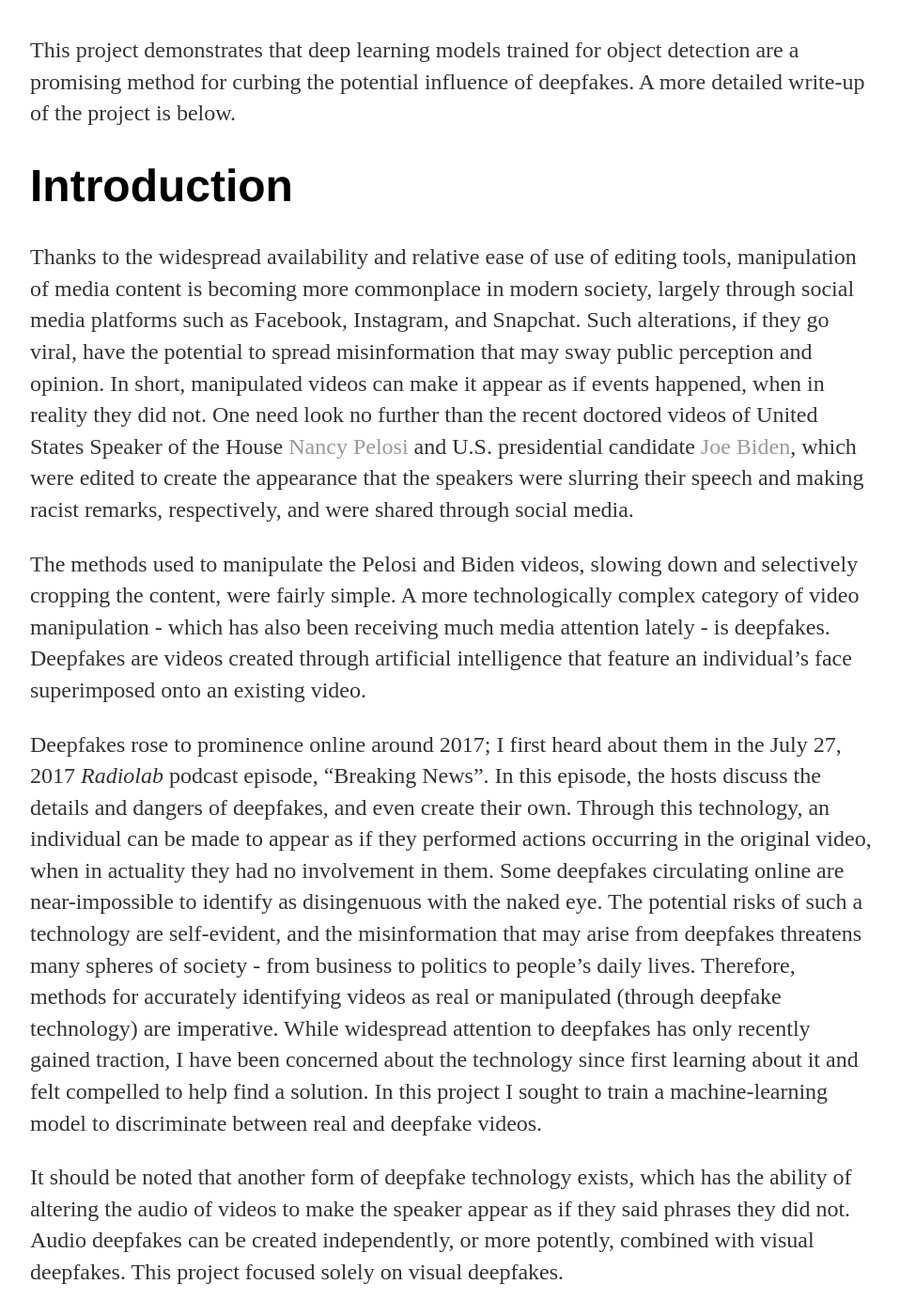
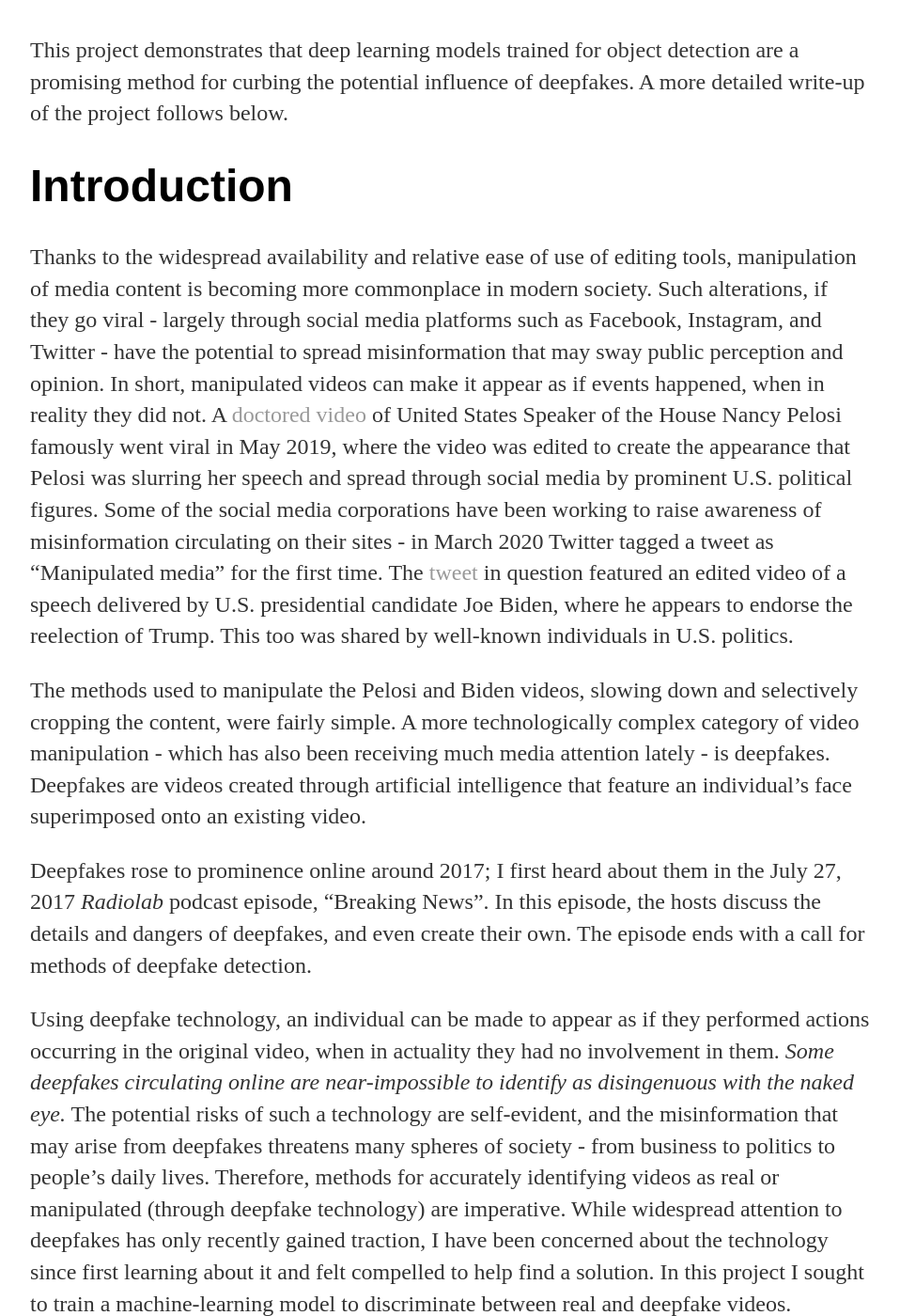
Before and after one commit to Ben4444/Ben4444.github.io, a Jekyll site: the page built from _posts/2020-03-22-training-model-for-deepfake-detection.md, in a window 1280 px wide and 1400 px high, scrolled down 2734 px. Shown: the whole window at 94% size, without its empty margins (160-1118 px from the left). Built offline with Jekyll 4.4.1, drawn with Linux system fonts in a browser that asks for light colours; some of the changed text lies outside the part shown.

Commit message:
Edited post

```diff
--- a/_posts/2020-03-22-training-model-for-deepfake-detection.md
+++ b/_posts/2020-03-22-training-model-for-deepfake-detection.md
@@ -9,51 +9,65 @@
 I took on this project with the goal of identifying tools for detecting deepfake videos. To do so, I manually annotated 300 minutes of video (totaling 449,977 frames) for real/fake faces using the Clay Sciences video annotation platform. These annotations were used to train a Single Shot MultiBox Detector (SSD) model with Keras and TensorFlow on Google Cloud Platform. Results demonstrate that the trained model is particularly adept at predicting fake faces. Specifically, when the model is very confident about its prediction of a face as fake, it is virtually 100% accurate. Some examples of the trained model's output are below. In these examples, I fed the model frames extracted from existing deepfake videos and had it predict which faces were real or fake.
 
 <p float="left">
-  <img src="/assets/images/back_to_the_future_00322_predict.png" alt="drawing" width="460"/>
-  <img src="/assets/images/back_to_the_future_01642_predict.png" alt="drawing" width="460"/>
+  <img src="/assets/images/back_to_the_future_00322_predict.png" alt="Back to the Future" width="460"/>
+  <img src="/assets/images/back_to_the_future_01642_predict.png" alt="Back to the Future" width="460"/>
     <figcaption><strong>Tom Holland and Robert Downey Jr. inserted into <i>Back to the Future</i></strong></figcaption>
 </p>
 <p>&nbsp;</p>
 
 <p float="left">
-  <img src="/assets/images/home_alone_01762_predict.png" alt="drawing" width="460"/>
+  <img src="/assets/images/home_alone_01762_predict.png" alt="Home Alone" width="460"/>
     <figcaption><strong>Sylvester Stallone inserted into <i>Home Alone</i></strong></figcaption>
 </p>
 <p>&nbsp;</p>
 
 <p float="left">
-  <img src="/assets/images/silence_of_the_lambs_00260_predict.png" alt="drawing" width="460"/>
-  <img src="/assets/images/silence_of_the_lambs_01988_predict.png" alt="drawing" width="460"/>
+  <img src="/assets/images/silence_of_the_lambs_00260_predict.png" alt="The Silence of the Lambs" width="460"/>
+  <img src="/assets/images/silence_of_the_lambs_01988_predict.png" alt="The Silence of the Lambs" width="460"/>
     <figcaption><strong>Willem Dafoe inserted into <i>The Silence of the Lambs</i></strong></figcaption>
 </p>
 <p>&nbsp;</p>
 
-This project demonstrates that deep learning models trained for object detection are a promising method for curbing the potential influence of deepfakes. A more detailed write-up of the project is below.
+This project demonstrates that deep learning models trained for object detection are a promising method for curbing the potential influence of deepfakes. A more detailed write-up of the project follows below.
 
 # Introduction
-Thanks to the widespread availability and relative ease of use of editing tools, manipulation of media content is becoming more commonplace in modern society, largely through social media platforms such as Facebook, Instagram, and Snapchat. Such alterations, if they go viral, have the potential to spread misinformation that may sway public perception and opinion. In short, manipulated videos can make it appear as if events happened, when in reality they did not. One need look no further than the recent doctored videos of United States Speaker of the House [Nancy Pelosi](https://www.nytimes.com/2019/05/24/us/politics/pelosi-doctored-video.html) and U.S. presidential candidate [Joe Biden](https://www.cnbc.com/2020/01/02/joe-biden-video-edited-to-suggest-racist-remark-went-viral.html), which were edited to create the appearance that the speakers were slurring their speech and making racist remarks, respectively, and were shared through social media.
+Thanks to the widespread availability and relative ease of use of editing tools, manipulation of media content is becoming more commonplace in modern society. Such alterations, if they go viral - largely through social media platforms such as Facebook, Instagram, and Twitter - have the potential to spread misinformation that may sway public perception and opinion. In short, manipulated videos can make it appear as if events happened, when in reality they did not. A [doctored video](https://www.nytimes.com/2019/05/24/us/politics/pelosi-doctored-video.html) of United States Speaker of the House Nancy Pelosi famously went viral in May 2019, where the video was edited to create the appearance that Pelosi was slurring her speech and spread through social media by prominent U.S. political figures. Some of the social media corporations have been working to raise awareness of misinformation circulating on their sites - in March 2020 Twitter tagged a tweet as "Manipulated media" for the first time. The [tweet](https://www.washingtonpost.com/technology/2020/03/08/twitter-flags-video-retweeted-by-president-trump-manipulated-media/) in question featured an edited video of a speech delivered by U.S. presidential candidate Joe Biden, where he appears to endorse the reelection of Trump. This too was shared by well-known individuals in U.S. politics.
 
 The methods used to manipulate the Pelosi and Biden videos, slowing down and selectively cropping the content, were fairly simple. A more technologically complex category of video manipulation - which has also been receiving much media attention lately - is deepfakes. Deepfakes are videos created through artificial intelligence that feature an individual's face superimposed onto an existing video.
 
-Deepfakes rose to prominence online around 2017; I first heard about them in the July 27, 2017 *Radiolab* podcast episode, "Breaking News". In this episode, the hosts discuss the details and dangers of deepfakes, and even create their own. Through this technology, an individual can be made to appear as if they performed actions occurring in the original video, when in actuality they had no involvement in them. Some deepfakes circulating online are near-impossible to identify as disingenuous with the naked eye. The potential risks of such a technology are self-evident, and the misinformation that may arise from deepfakes threatens many spheres of society - from business to politics to people's daily lives. Therefore, methods for accurately identifying videos as real or manipulated (through deepfake technology) are imperative. While widespread attention to deepfakes has only recently gained traction, I have been concerned about the technology since first learning about it and felt compelled to help find a solution. In this project I sought to train a machine-learning model to discriminate between real and deepfake videos.
+Deepfakes rose to prominence online around 2017; I first heard about them in the July 27, 2017 *Radiolab* podcast episode, "Breaking News". In this episode, the hosts discuss the details and dangers of deepfakes, and even create their own. The episode ends with a call for methods of deepfake detection.
+
+Using deepfake technology, an individual can be made to appear as if they performed actions occurring in the original video, when in actuality they had no involvement in them. *Some deepfakes circulating online are near-impossible to identify as disingenuous with the naked eye.* The potential risks of such a technology are self-evident, and the misinformation that may arise from deepfakes threatens many spheres of society - from business to politics to people's daily lives. Therefore, methods for accurately identifying videos as real or manipulated (through deepfake technology) are imperative. While widespread attention to deepfakes has only recently gained traction, I have been concerned about the technology since first learning about it and felt compelled to help find a solution. In this project I sought to train a machine-learning model to discriminate between real and deepfake videos.
 
 It should be noted that another form of deepfake technology exists, which has the ability of altering the audio of videos to make the speaker appear as if they said phrases they did not. Audio deepfakes can be created independently, or more potently, combined with visual deepfakes. This project focused solely on visual deepfakes.
 
 
 # Data and Methods
 ## Data
-The training data consisted of frames extracted from videos with real/fake faces annotated on the images. I collected approximately 150 minutes of existing deepfake videos and 150 minutes of original videos (total of 449,977 frames) and annotated them with labeled bounding boxes using services provided by [Clay Sciences](https://www.claysciences.com/). The Clay Sciences annotation platform allows for annotations to be made directly on videos, which speeds up the annotation process and preserves valuable information from temporally correlated frames that would otherwise be lost or degraded if annotations were performed on individual images. I drew the bounding boxes around each subject's face in the video dataset, and labeled the boxes as "real" or "fake".
+The training data consisted of frames extracted from videos with real/fake faces annotated on the images. I collected approximately 150 minutes of existing deepfake videos and 150 minutes of original videos (total of 449,977 frames) and annotated them with labeled bounding boxes using services provided by [Clay Sciences](https://www.claysciences.com/). The Clay Sciences annotation platform allows for annotations to be made directly on videos, which speeds up the annotation process and preserves valuable information from temporally correlated frames that would otherwise be lost or degraded if annotations were performed on individual images. I drew the bounding boxes around each subject's face in the video dataset, and labeled the boxes as "real" or "fake". The annotation process took me 10 months (while working another job full time), and cost a little more than $1,300.
 
-Once the annotations were complete, I sliced the videos into frames with FFmpeg and matched the frames to their corresponding annotations. I then split the annotated images dataset into training (323,202 images), validation (80,855 images), and test (45,920 images) datasets, with each unique source video limited to one specific dataset (no crossover allowed).
+Once the annotations were complete, I sliced the videos into JPG frames with FFmpeg, cleaned the JSON annotation data in R, and matched the frames to their corresponding annotations in R. I then split the annotated images dataset into training (323,202 images), validation (80,855 images), and test (45,920 images) datasets, with each unique source video limited to one specific dataset (no crossover allowed).
 
 ## Methods
-In order to have a model learn which annotated faces in my dataset were real or fake, I faced the computer vision task of object detection. Object detection seeks to 1) identify an object in an image (in this case a face), and 2) correctly label that object (in this case as real or fake). I also needed a model capable of detecting multiple objects in an image, as there were cases of multiple subjects in a single video, and some of the fake videos had a mix of real and fake faces. To assist me in accomplishing this task, I settled on training the [Single Shot MultiBox Detector (SSD)](https://arxiv.org/pdf/1512.02325.pdf) model, which is a well-established neural network method that can identify and label multiple objects within images. The SSD model was run using the TensorFlow backend for Keras and the Python code for doing so was provided in the invaluable GitHub repository [ssd_keras](https://github.com/pierluigiferrari/ssd_keras) by Pierluigi Ferrari. Because neural networks that process images require graphics processing units (GPUs) to run at reasonable speeds, I trained the SSD model on Google Cloud Platform, which allows users to harness the power of a wide variety of computing resources, including GPUs.
+In order to have a model learn which annotated faces in my dataset were real or fake, I faced the computer vision task of object detection. Object detection seeks to 1) identify an object in an image (in this case a face), and 2) correctly label that object (in this case as real or fake). I also needed a model capable of detecting multiple objects in an image, as there were cases of multiple subjects in a single video, and some of the fake videos had a mix of real and fake faces. To assist me in accomplishing this task, I decided to train the [Single Shot MultiBox Detector (SSD)](https://arxiv.org/pdf/1512.02325.pdf) model. This is a well-established neural network method that can identify and label multiple objects within images, and provides the best balance between speed and accuracy as compared to other object detection models.
+
+<p float="left">
+  <img src="/assets/images/ssd_architecture.jpg" alt="SSD Architecture" width="600"/>
+    <figcaption><strong>SSD model architecture. Source: [Single Shot MultiBox Detector (SSD)](https://arxiv.org/pdf/1512.02325.pdf)</strong></figcaption>
+</p>
+<p>&nbsp;</p>
+
+BRIEFLY, THIS IS HOW SSD WORKS....
+
+The SSD model was run using the TensorFlow backend for Keras and the Python code for doing so was provided in the invaluable GitHub repository [ssd_keras](https://github.com/pierluigiferrari/ssd_keras) by Pierluigi Ferrari. Because neural networks that process images require graphics processing units (GPUs) to run at reasonable speeds, I trained the SSD model on Google Cloud Platform, which allows users to harness the power of a wide variety of computing resources, including GPUs. In R I formatted my final annotation datasets to be compatible with the input required by the SSD model, and loaded my images and annotations into a Google Cloud Storage Bucket. Rather than submitting computing jobs to Google Cloud Platform through the command line - which is how AI Platform requests are typically handled - I decided to use the new [AI Platform Notebooks](https://cloud.google.com/ai-platform-notebooks). These are JupyterLab notebooks instances where a user can easily alter the storage and computing resources employed by the notebook. In my case I edited my notebooks on CPUs and trained my model on GPUs. After spending the $300 free credit offered to all new users of Google Cloud Platform, I paid a little more than $50 out-of-pocket for the storage and computing resources required by this project.
 
 I used SSD model parameters designed to analyze images of size 300x300 pixels, and trained the model for 15 epochs consisting of 11,000 steps on batches of 32 images each. Training performance was assessed through the model's loss. Loss is a metric in machine-learning that can be thought of as error. An SSD model's loss consists of two components: one piece comes from locating objects in an image (comparing predicted bounding boxes to the ground truth annotated bounding boxes), and the other piece comes from classifying those identified objects (comparing predicted labels to the ground truth annotated labels). Machine-learning models iterate over the provided training dataset and "learn" by minimizing the loss. While minimizing the training loss is a good thing, it is important to strike a balance between learning the training dataset and generalizability. It is possible for a model to overlearn, where it is able to recognize the intricacies of the training dataset but does not perform well on datasets it did not train on. The validation dataset helps monitor a model's generalizability during training, and generally the best fit model will be the one with the smallest validation loss.
 
 After model training was completed, I evaluated each epoch using the test dataset. Evaluation of object detection models typically involves the creation of precision-recall curves for each object class (in this case, real and fake). Precision is the number of correct predictions divided by the number of total predictions per class, and recall is the number of correct predictions divided by the number of objects per class. Each point on the precision-recall curve is a matched precision-recall score for a specific confidence threshold in predictions made by the model. The higher the confidence threshold, the more sure the model is about its predictions. The confidence thresholds are varied to provide many matched precision-recall scores, which are then plotted to create the precision-recall curve. At high confidence thresholds, precision is expected to be high but recall to be low, as the model is very sure about its predictions so they are likely to be correct, but objects the model is not as confident about will be missed. Alternatively, at low confidence thresholds, precision is expected to be low but recall to be high, as the model will make a lot of incorrect predictions but will also find most of the objects. The area under a precision-recall curve provides the average precision (AP) for a specific object class. The average AP of all object classes can be calculated to provide the mean average precision (mAP) for a trained model.
 
 Finally, I identified the epoch with the highest mAP and used that trained model version to predict the location and class of objects (faces) within images using a confidence threshold of 0.5. I predicted on images both with and without ground truth annotations.
+
+My GitHub repository for this project can be found [here](https://github.com/Ben4444/training_ssd_deepfake_detection).
 
 
 # Results
```
Also changed, not shown: other parts of _posts/2020-03-22-training-model-for-deepfake-detection.md (+0 -2 lines), assets/images/ssd_architecture.jpg (added).
